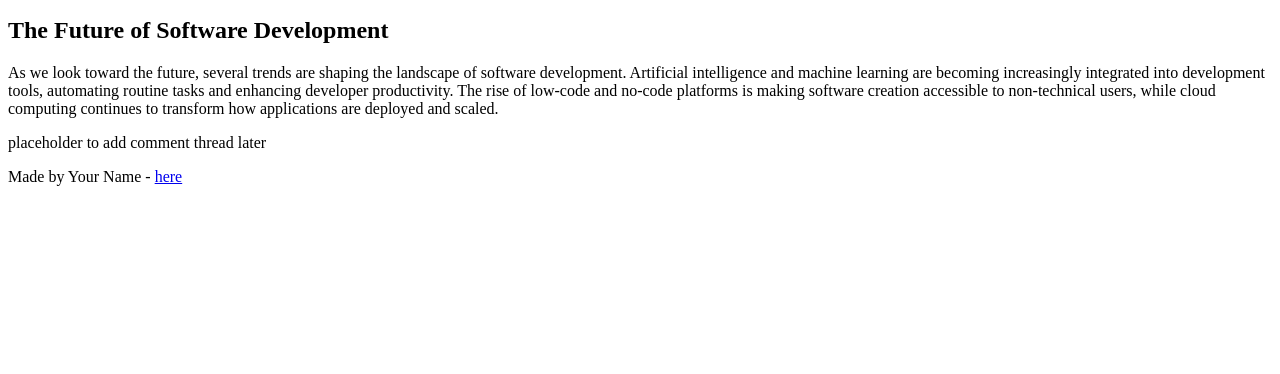
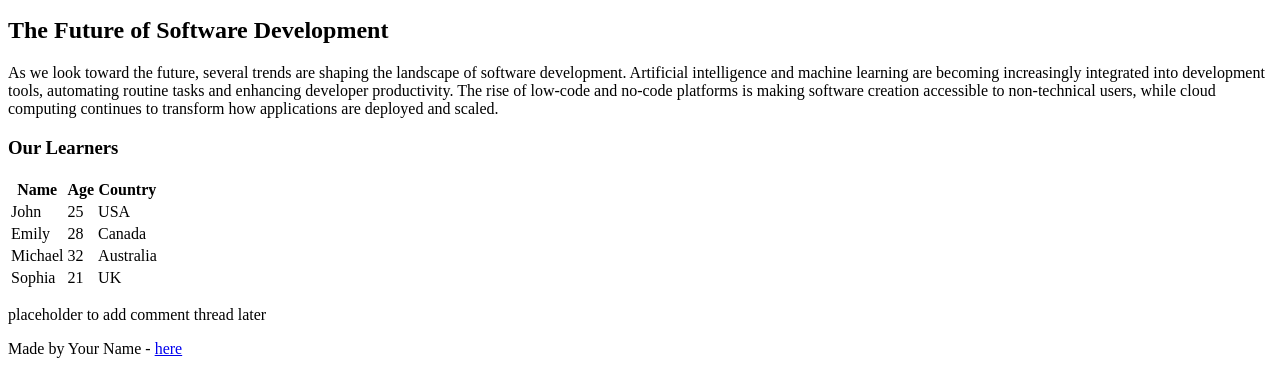
Before and after one commit to blaemedia/My_First_Portfolio, a plain HTML site: page html_basic/index.html in a window 1280 px wide. Shown: the part 1059-1433 px from the top of the page. Before the commit the page ends 1261 px from the top, so only its background shows below. Drawn offline with Linux system fonts and the light colour scheme.

Commit message:
Add some level of creativity

```diff
--- a/html_basic/index.html
+++ b/html_basic/index.html
@@ -43,6 +43,39 @@
 
             <h2>The Future of Software Development</h2>
             <p>As we look toward the future, several trends are shaping the landscape of software development. Artificial intelligence and machine learning are becoming increasingly integrated into development tools, automating routine tasks and enhancing developer productivity. The rise of low-code and no-code platforms is making software creation accessible to non-technical users, while cloud computing continues to transform how applications are deployed and scaled.</p>
+
+            <h3>Our Learners</h3>
+            <table>
+                <thead>
+                    <tr>
+                        <th>Name</th>
+                        <th>Age</th>
+                        <th>Country</th>
+                    </tr>
+                </thead>
+                <tbody>
+                    <tr>
+                        <td>John</td>
+                        <td>25</td>
+                        <td>USA</td>
+                    </tr>
+                    <tr>
+                        <td>Emily</td>
+                        <td>28</td>
+                        <td>Canada</td>
+                    </tr>
+                    <tr>
+                        <td>Michael</td>
+                        <td>32</td>
+                        <td>Australia</td>
+                    </tr>
+                    <tr>
+                        <td>Sophia</td>
+                        <td>21</td>
+                        <td>UK</td>
+                    </tr>
+                </tbody>
+            </table>
         </article>
 
         <aside>
```
